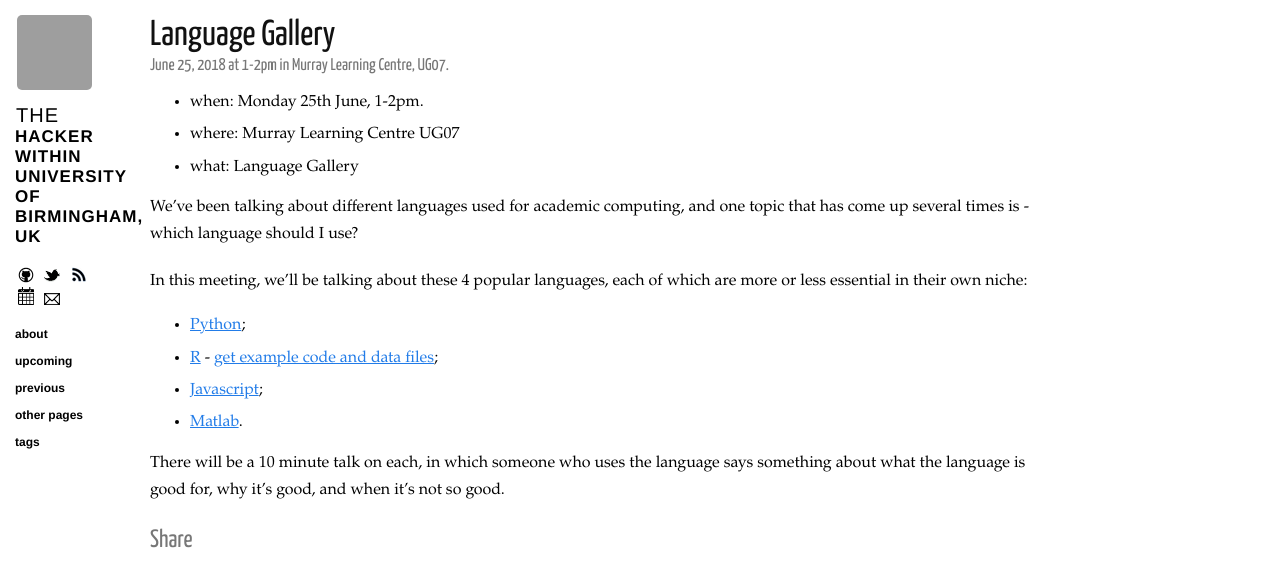
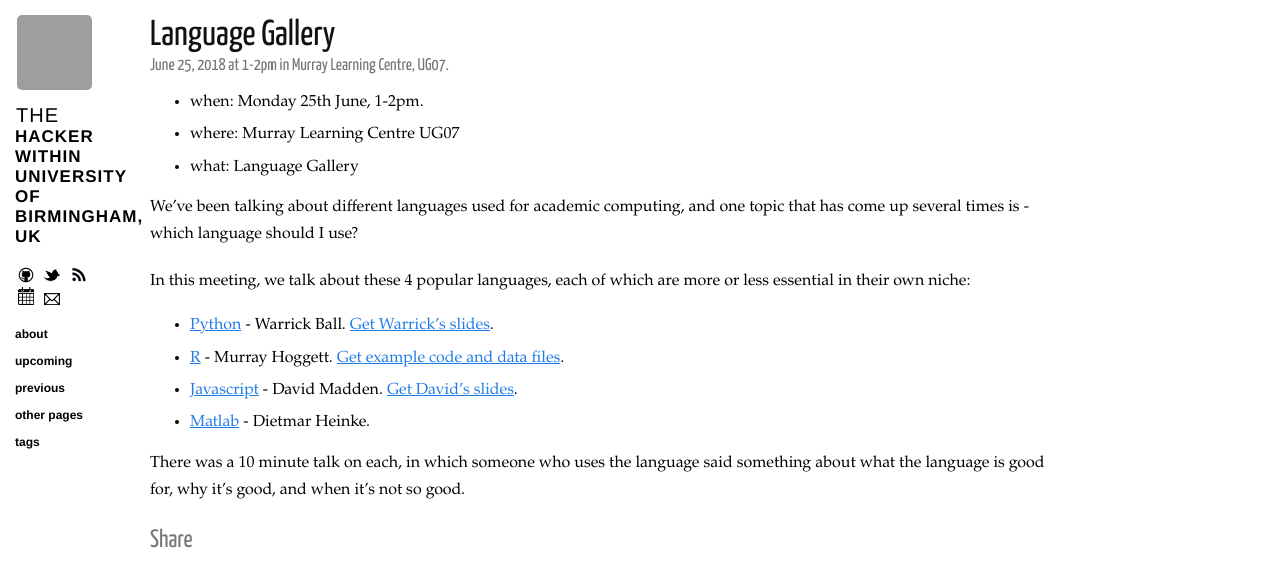
Before and after one commit to thehackerwithin/UoB, a Jekyll site: the page built from _posts/2018-06-25-language-gallery.md, in a window 1280 px wide. Shown: the top 587 px of the page. Built offline with Jekyll 4.4.1, drawn with Linux system fonts in a browser that asks for light colours; nearby versions of some CDN libraries; grey boxes are pictures that could not be loaded.

Commit message:
Update language gallery, and Git talk

```diff
--- a/_posts/2018-06-25-language-gallery.md
+++ b/_posts/2018-06-25-language-gallery.md
@@ -12,14 +12,18 @@ tags: meeting <+ tags +>
 
 We've been talking about different languages used for academic computing, and one topic that has come up several times is - which language should I use?
 
-In this meeting, we'll be talking about these 4 popular languages, each of
-which are more or less essential in their own niche:
+In this meeting, we talk about these 4 popular languages, each of which are
+more or less essential in their own niche:
 
-* [Python](https://www.python.org/about);
-* [R](https://www.r-project.org/about.html) - [get example code and data files](https://github.com/Murray2015/UoB/tree/language_gallery_R/R_language_gallery);
-* [Javascript](https://www.javascript.com);
-* [Matlab](https://uk.mathworks.com/products/matlab.html).
+* [Python](https://www.python.org/about) - Warrick Ball. [Get Warrick's
+  slides](../slides/ball_python_THW_20180625.pdf).
+* [R](https://www.r-project.org/about.html) - Murray Hoggett.  [Get example
+  code and data
+  files](https://github.com/Murray2015/UoB/tree/language_gallery_R/R_language_gallery).
+* [Javascript](https://www.javascript.com) - David Madden.  [Get David's
+  slides](../slides/madden_javascript.pdf).
+* [Matlab](https://uk.mathworks.com/products/matlab.html) - Dietmar Heinke.
 
-There will be a 10 minute talk on each, in which someone who uses the language
-says something about what the language is good for, why it's good, and when
-it's not so good.
+There was a 10 minute talk on each, in which someone who uses the language said
+something about what the language is good for, why it's good, and when it's not
+so good.
```
Also changed, not shown: other parts of _posts/2018-06-25-language-gallery.md (+1 -1 lines), _posts/2018-07-16-git-version-control.md (added, +13 -0 lines), upcoming.md (+1 -1 lines), 2 other files.
